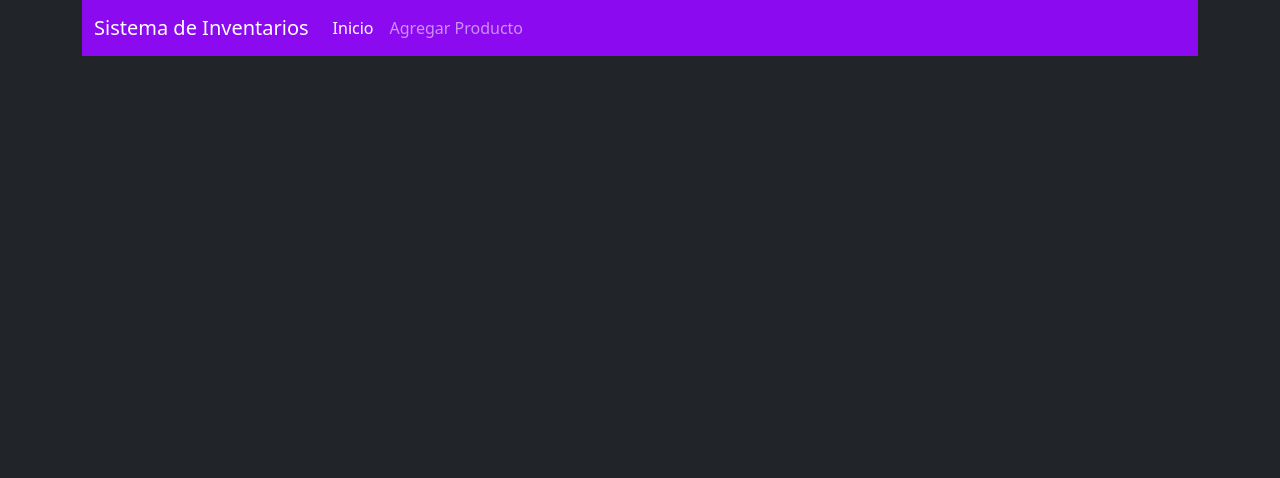
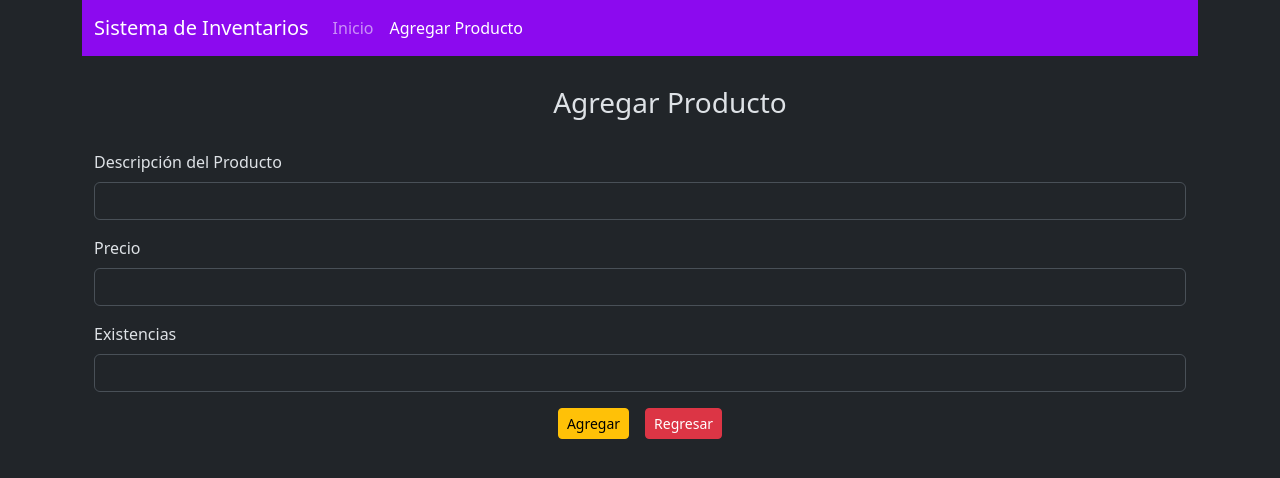
Before and after one commit to carlosninacio/practica_fullstack, an Angular app in the folder frontend/inventario-app/: page /agregar-producto in a window 1280 px wide. Before the commit this address led to /. Shown: the top 478 px of the page. Built offline with nearby package versions, Linux system fonts and the light colour scheme.

Commit message:
Agregar Producto en front y buscar producto por id en back

```diff
--- a/frontend/inventario-app/src/app/agregar-producto/agregar-producto.html
+++ b/frontend/inventario-app/src/app/agregar-producto/agregar-producto.html
@@ -1 +1,26 @@
-<p>agregar-producto works!</p>
+<div class="container">
+    <div class="container text-center" style="margin: 30px;">
+        <h3>Agregar Producto</h3>
+    </div>
+    <form (ngSubmit)="onSubmit()">
+  <div class="mb-3">
+    <label for="descripcion" class="form-label">Descripción del Producto</label>
+    <input type="text" class="form-control" id="descripcion" name="descripcion"
+    [(ngModel)]="producto.descripcion">
+  </div>
+  <div class="mb-3">
+    <label for="precio" class="form-label">Precio</label>
+    <input type="number" class="form-control" id="precio" name="precio"
+    [(ngModel)]="producto.precio">
+  </div>
+    <div class="mb-3">
+    <label for="existencias" class="form-label">Existencias</label>
+    <input type="text" class="form-control" id="existencias" name="existencias"
+    [(ngModel)]="producto.existencias">
+  </div>
+  <div class="text-center">
+      <button type="submit" class="btn btn-warning btn-sm me-3">Agregar</button>
+      <a href="/" class="btn btn-danger btn-sm">Regresar</a>
+  </div>
+</form>
+</div>
--- a/frontend/inventario-app/src/app/agregar-producto/agregar-producto.ts
+++ b/frontend/inventario-app/src/app/agregar-producto/agregar-producto.ts
@@ -1,10 +1,35 @@
-import { Component } from '@angular/core';
+import { Component, inject } from '@angular/core';
+import { FormsModule } from '@angular/forms';
+import { Producto } from '../producto';
+import { ProductoService } from '../producto.service';
+import { Router } from '@angular/router';
 
 @Component({
   selector: 'app-agregar-producto',
-  imports: [],
+  imports: [FormsModule],
   templateUrl: './agregar-producto.html'
 })
 export class AgregarProducto {
+  producto: Producto = new Producto();
 
+  private productoServicio = inject(ProductoService);
+  private enrutador = inject(Router);
+
+  onSubmit() {
+    this.guardarProducto();
+  }
+
+  guardarProducto() {
+    this.productoServicio.agregarProducto(this.producto).subscribe({
+      next: (datos) => {
+        this.irListaProductos();
+      }, error: (error: any) => {
+        console.log(error)
+      }
+    });
+  }
+
+  irListaProductos() {
+    this.enrutador.navigate(['/productos']);
+  }
 }
--- a/frontend/inventario-app/src/app/app.html
+++ b/frontend/inventario-app/src/app/app.html
@@ -11,7 +11,7 @@
           <a class="nav-link active" aria-current="page" routerLink="productos" routerLinkActive="active">Inicio</a>
         </li>
         <li class="nav-item">
-          <a class="nav-link" href="/agregar-producto">Agregar Producto</a>
+          <a class="nav-link" routerLink="agregar-producto" routerLinkActive="active">Agregar Producto</a>
         </li>
       </ul>
     </div>
--- a/frontend/inventario-app/src/app/app.routes.ts
+++ b/frontend/inventario-app/src/app/app.routes.ts
@@ -1,8 +1,10 @@
 import { Routes } from '@angular/router';
 import { ProductoLista } from './producto-lista/producto-lista';
+import { AgregarProducto } from './agregar-producto/agregar-producto';
 
 //http://localhost:4200/productos
 export const routes: Routes = [
     {path: 'productos', component: ProductoLista},
-    {path: '', redirectTo: 'productos', pathMatch: 'full'}
+    {path: '', redirectTo: 'productos', pathMatch: 'full'},
+    {path: 'agregar-producto', component: AgregarProducto},
 ];
--- a/frontend/inventario-app/src/app/producto.service.ts
+++ b/frontend/inventario-app/src/app/producto.service.ts
@@ -15,5 +15,8 @@
     return this.clienteHttp.get<Producto[]>(this.urlBase);
   }
 
+  agregarProducto(producto: Producto): Observable<Object> {
+    return this.clienteHttp.post(this.urlBase, producto);
+  }
 
 }
```
Also changed, not shown: 2 other files (tests, documents, lock files or other folders).
